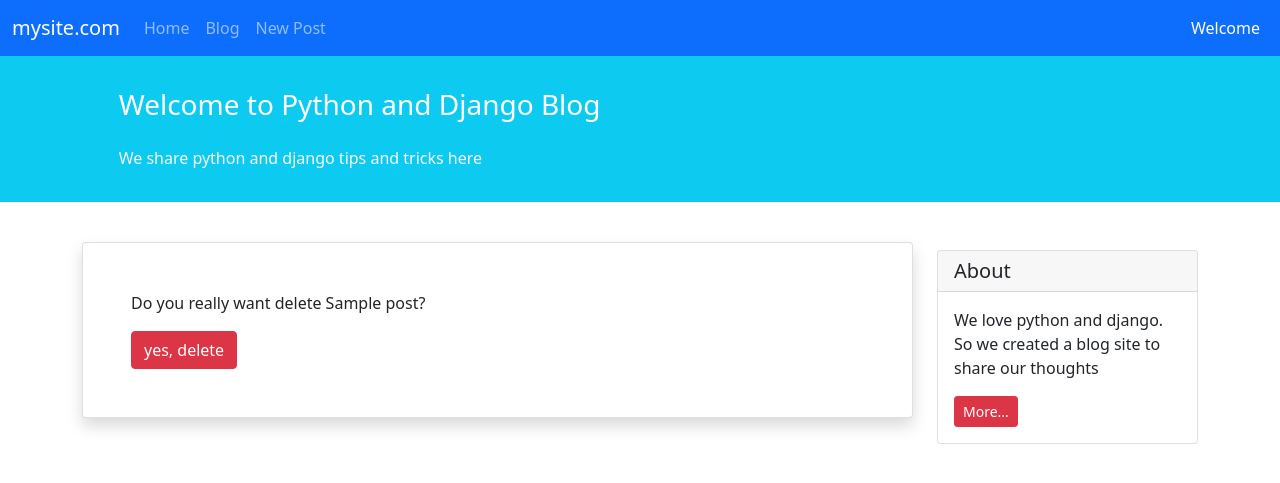
After one commit to github-1403/blog_django_project, a Django app: page /blog/1/delete/ in a window 1280 px wide. The commit adds this page. Shown: the top 483 px of the page. Run offline with Django 5.2, Linux system fonts and the light colour scheme; tables that the repository leaves empty hold one stand-in row (values such as "Sample post").

Commit message:
create template for delete page , add post delete view

```diff
--- /dev/null
+++ b/blog/templates/blog/post_delete.html
@@ -0,0 +1,38 @@
+{% extends '_base.html' %}
+
+{% block title %}
+    create post
+{% endblock %}
+
+{% block content %}
+
+<div class="container mt-4">
+    <div class="row">
+        <div class="col-9">
+            <div class="card shadow my-3 p-5">
+                <p>Do you really want delete {{ post.title }}?</p>
+                <form method="post">
+                    {% csrf_token %}
+                    <button type="submit" class="btn btn-danger">yes, delete</button>
+                </form>
+            </div>
+        </div>
+        <div class="col-3">
+
+                <div class="card my-4">
+                    <h5 class="card-header">About</h5>
+                    <div class="card-body">
+                        <p class="card-text">We love python and django. So we created a blog site to share our
+                            thoughts</p>
+                        <a href="#"
+                           class="btn btn-sm btn-danger">
+                            More...
+                        </a>
+                    </div>
+                </div>
+
+        </div>
+    </div>
+</div>
+
+{% endblock content %}
--- a/blog/templates/blog/posts_list.html
+++ b/blog/templates/blog/posts_list.html
@@ -18,6 +18,7 @@
                         </p>
                         <a class="btn btn-sm btn-success" href="{% url 'post_detail' post.id %}">read more</a>
                         <a class="btn btn-sm btn-info" href="{% url 'post_update' post.id %}">edit</a>
+                        <a class="btn btn-sm btn-danger" href="{% url 'post_delete' post.id %}">delete</a>
                     </div>
                 </div>
                 {% endfor %}
--- a/blog/views.py
+++ b/blog/views.py
@@ -36,3 +36,11 @@ def post_update_view(request,  pk):
         form.save()
         return redirect(to=reverse('posts_list'))
     return render(request, 'blog/post_create.html', context={'form': form})
+
+
+def post_delete_view(request, pk):
+    post = get_object_or_404(Post, pk=pk)
+    if request.method == 'POST':
+        post.delete()
+        return redirect(to=reverse('posts_list'))
+    return render(request, 'blog/post_delete.html', context={'post': post})
```
